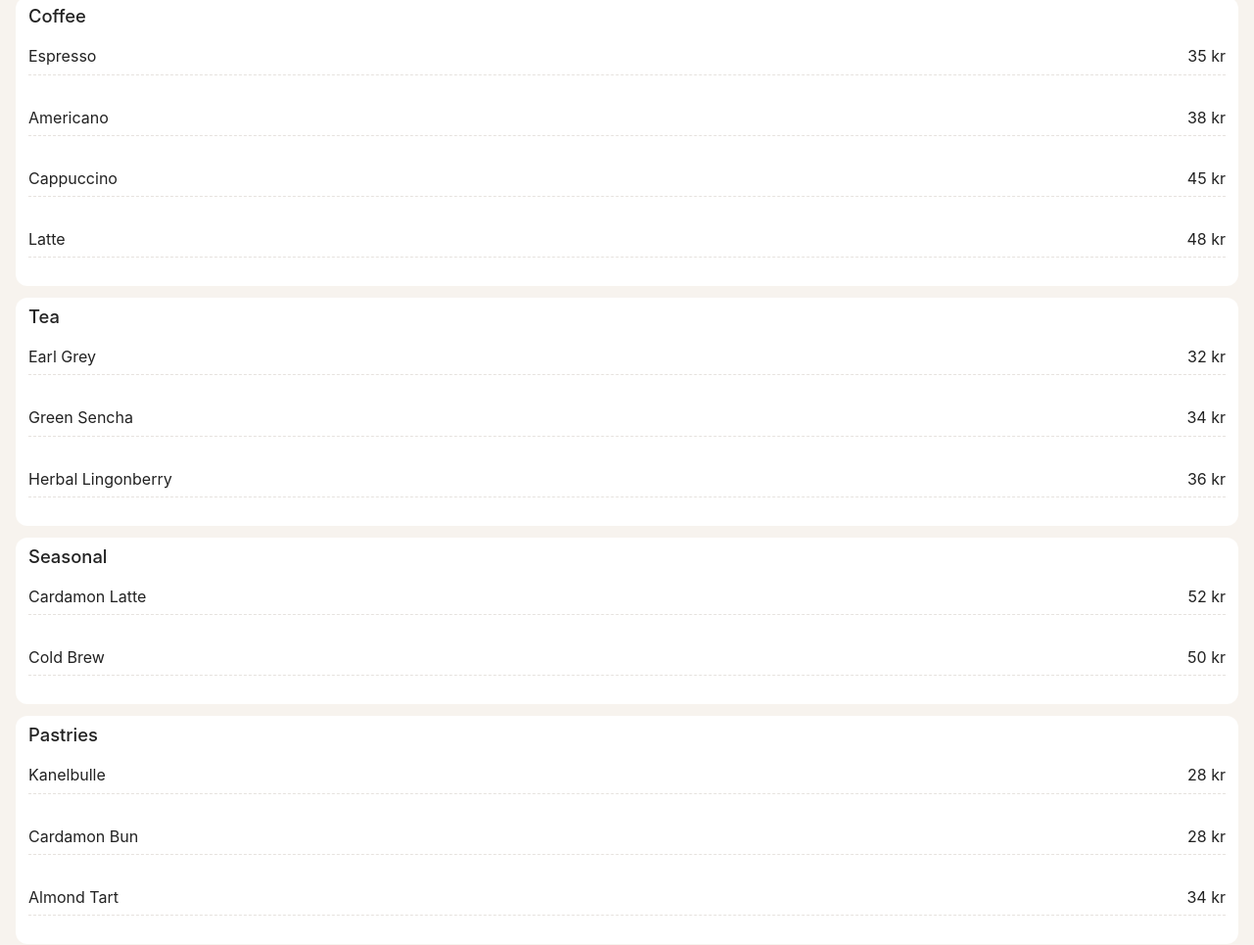
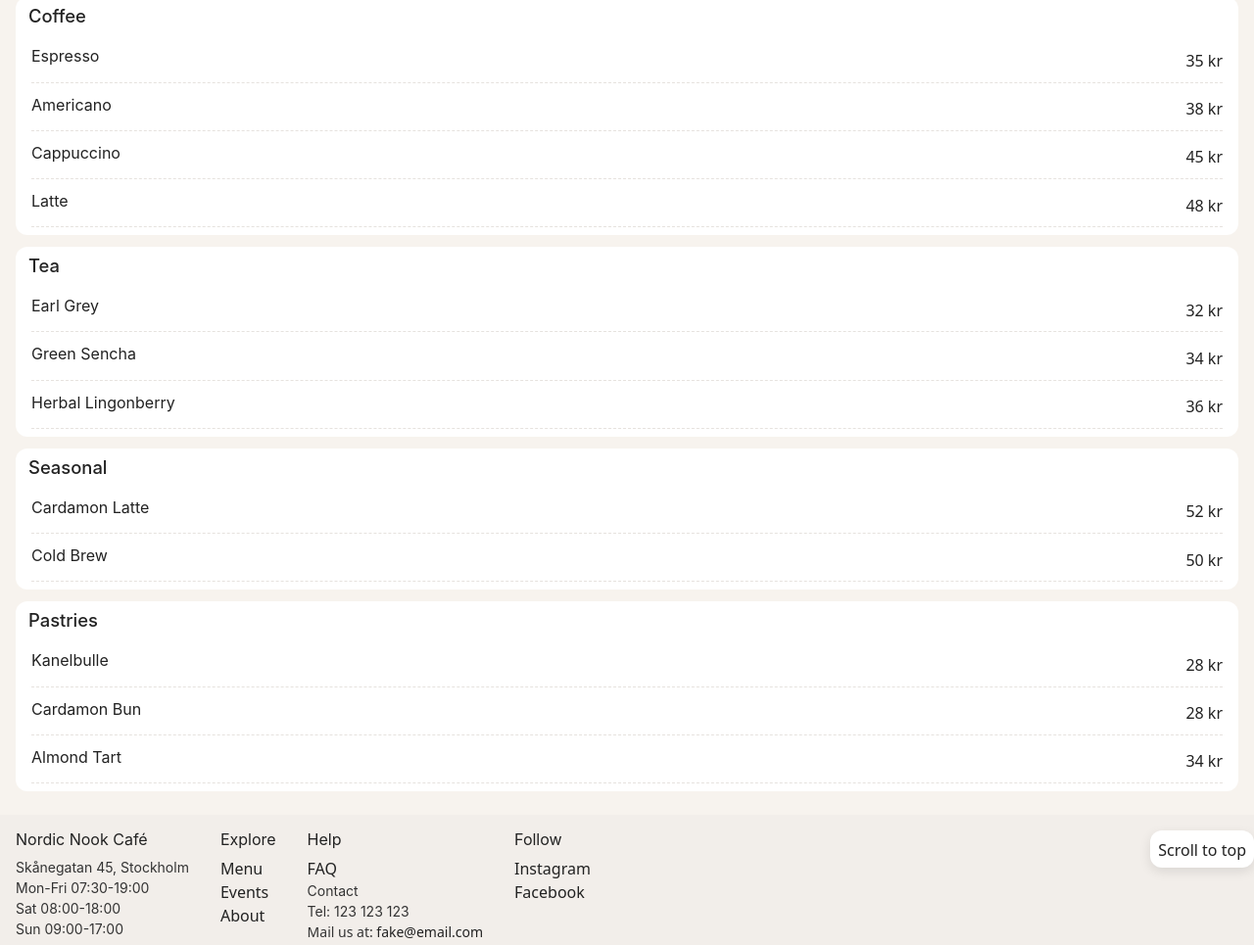
Before and after one commit to Kalkonkurt/NordicNookCafeMockUp, a website: page HTML/index.html in a window 1280 px wide. Shown: the part 1120-2085 px from the top of the page at 98% size. Drawn offline with nearby package versions, Linux system fonts and the light colour scheme; a web font is replaced by a local one.

```diff
--- a/CSS/index.css
+++ b/CSS/index.css
@@ -27,6 +27,7 @@
     --large-roundness: 1.5rem;
     --very-large-roundness: 3rem;
 }
+/*Global*/
 @font-face {
     font-family: 'Inter';
     src: url('../Resources/Inter/Inter-VariableFont_opszwght.ttf')
@@ -46,6 +47,7 @@
 main {
     margin: 1rem 1rem 1.5rem 1rem;
 }
+/*Accessebility*/
 .skip-link {
     position: absolute;
     padding: 0.5rem;
@@ -72,6 +74,7 @@
     text-decoration: none;
     z-index: 10000;
 }
+/*Typography*/
 h1,
 h2,
 h3,
@@ -115,6 +118,7 @@
     font-style: normal;
     font-weight: 400;
 }
+/*Logo*/
 #main-logo {
     display: flex;
     margin-right: auto;
@@ -125,7 +129,7 @@
 #main-logo > span {
     padding-left: 20px;
 }
-/* Navbar */
+/* Navbar desktop*/
 .navbar-large {
     display: flex;
     flex-wrap: wrap;
@@ -147,6 +151,7 @@
     margin: 0 0.5rem 0 0.5rem;
     padding: 0.5rem;
 }
+/*Navbar Mobile*/
 @media (max-width: 780px) {
     .navbar {
         display: flex;
@@ -228,23 +233,32 @@
 }
 /*Brand Deescriptions*/
 article {
-    padding: 0.8125rem;
+    padding: 0.8125rem 0;
 }
 .article-card {
     margin: 1rem;
+    padding: 0.8125rem;
     box-sizing: border-box;
     border: 0.16rem solid var(--banner-color);
     border-radius: var(--medium-roundness);
     background-color: var(--card);
 }
 /*Menu*/
-.menu-section article > h4 {
+.menu-section article {
+    margin: 0 1rem;
     padding-bottom: 0.5rem;
     border-bottom: 0.0625rem dashed var(--banner-color);
 }
 
 .menu-section h3 {
     margin-left: 0.8125rem;
+}
+.menu-section span {
+    color: var(--foreground);
+    font-size: 1rem;
+    font-style: normal;
+    font-weight: 400;
+    justify-content: space-between;
 }
 .split-text {
     display: flex;
--- a/HTML/index.html
+++ b/HTML/index.html
@@ -14,7 +14,8 @@
 <body>
     <a class="skip-link" href="#main-content">Skip to Main Content</a>
     <!--Navbar för desktop-->
-    <nav class="navbar-large border-bottom-shadow" aria-label="Desktop navigation" id="scroll-top">
+    <header id="scroll-top">
+        <nav class="navbar-large border-bottom-shadow" aria-label="Desktop navigation">
             <a id="main-logo" class="navbar-item" href="index.html">
                 <img src="../Resources/MainLogo.svg" alt="Nordic Nook Cafe logo">
                 <span>Nordic Nook Café</span>
@@ -28,10 +29,11 @@
         <!-- Hamburgerbar för mobil från bootstrap-->
         <nav class="navbar sticky-top border-bottom-shadow" aria-label="Mobile navigation">
             <div class="container-fluid">
-            <a class="navbar-brand" href="index.html"><img src="../Resources/MainLogo.svg" alt="Nordic Nook Cafe logo">
+                <a class="navbar-brand" href="index.html"><img src="../Resources/MainLogo.svg"
+                        alt="Nordic Nook Cafe logo">
                     <span>Nordic Nook Café</span></a>
-            <button class="navbar-toggler" type="button" data-bs-toggle="offcanvas" data-bs-target="#offcanvasNavbar"
-                aria-controls="offcanvasNavbar" aria-label="Toggle navigation">
+                <button class="navbar-toggler" type="button" data-bs-toggle="offcanvas"
+                    data-bs-target="#offcanvasNavbar" aria-controls="offcanvasNavbar" aria-label="Toggle navigation">
                     <span class="navbar-toggler-icon"></span>
                 </button>
                 <div class="offcanvas offcanvas-end" tabindex="-1" id="offcanvasNavbar"
@@ -61,6 +63,7 @@
                 </div>
             </div>
         </nav>
+    </header>
     <main id="main-content">
         <!-- Quick-Actions-->
         <div class="quick-actions">
@@ -84,7 +87,7 @@
             </nav>
             <!--Brand Descriptions-->
             <div class="card-custom">
-                <article class="article-card">
+                <article class="article-card ">
                     <h4>Ethical Sourcing</h4>
                     <p>Direct-trade beans, organic teas, and seasonal produce.</p>
                 </article>
@@ -98,66 +101,69 @@
                 </article>
             </div>
         </section>
-        <!--Menu-->
+        <!--Menu coffee-->
         <section>
             <h2>Menu</h2>
             <div class="menu-section card-custom">
                 <h3>Coffee</h3>
-                <article>
-                    <h4 class="split-text"><span>Espresso</span><span>35 kr</span></h4>
+                <article class="split-text">
+                    <h4>Espresso</h4><span>35 kr</span>
                 </article>
-                <article>
-                    <h4 class="split-text"><span>Americano</span><span>38 kr</span></h4>
+                <article class="split-text">
+                    <h4>Americano</h4><span>38 kr</span>
                 </article>
-                <article>
-                    <h4 class="split-text"><span>Cappuccino</span><span>45 kr</span></h4>
+                <article class="split-text">
+                    <h4>Cappuccino</h4><span>45 kr</span>
                 </article>
-                <article>
-                    <h4 class="split-text"><span>Latte</span><span>48 kr</span></h4>
+                <article class="split-text">
+                    <h4>Latte</h4><span>48 kr</span>
                 </article>
             </div>
         </section>
+        <!--Menu tea-->
         <section>
             <div class="menu-section card-custom">
                 <h3>Tea</h3>
-                <article>
-                    <h4 class="split-text"><span>Earl Grey</span><span>32 kr</span></h4>
+                <article class="split-text">
+                    <h4>Earl Grey</h4><span>32 kr</span>
                 </article>
-                <article>
-                    <h4 class="split-text"><span>Green Sencha</span><span>34 kr</span></h4>
+                <article class="split-text">
+                    <h4>Green Sencha</h4><span>34 kr</span>
                 </article>
-                <article>
-                    <h4 class="split-text"><span>Herbal Lingonberry</span><span>36 kr</span></h4>
+                <article class="split-text">
+                    <h4>Herbal Lingonberry</h4><span>36 kr</span>
                 </article>
             </div>
         </section>
+        <!--Menu seasonal-->
         <section>
             <div class="menu-section card-custom">
                 <h3>Seasonal</h3>
-                <article>
-                    <h4 class="split-text"><span>Cardamon Latte</span><span>52 kr</span></h4>
+                <article class="split-text">
+                    <h4>Cardamon Latte</h4><span>52 kr</span>
                 </article>
-                <article>
-                    <h4 class="split-text"><span>Cold Brew</span><span>50 kr</span></h4>
+                <article class="split-text">
+                    <h4>Cold Brew</h4><span>50 kr</span>
                 </article>
             </div>
         </section>
+        <!--Menu pastries-->
         <section>
             <div class="menu-section card-custom">
                 <h3>Pastries</h3>
-                <article>
-                    <h4 class="split-text"><span>Kanelbulle</span><span>28 kr</span></h4>
+                <article class="split-text">
+                    <h4>Kanelbulle</h4><span>28 kr</span>
                 </article>
-                <article>
-                    <h4 class="split-text"><span>Cardamon Bun</span><span>28 kr</span></h4>
+                <article class="split-text">
+                    <h4>Cardamon Bun</h4><span>28 kr</span>
                 </article>
-                <article>
-                    <h4 class="split-text"><span>Almond Tart</span><span>34 kr</span></h4>
+                <article class="split-text">
+                    <h4>Almond Tart</h4><span>34 kr</span>
                 </article>
             </div>
         </section>
     </main>
-
+    <!--Footer-->
     <footer>
         <section class="footer-section" id="footer-info">
             <h4>Nordic Nook Café</h4>
```
Also changed, not shown: HTML/About&Sustainability.html (+10 -6 lines), HTML/Events.html (+10 -6 lines), HTML/Locations&Hours.html (+10 -6 lines), HTML/Menu.html (+9 -6 lines). Lines whose indentation alone changed are shown as unchanged.
